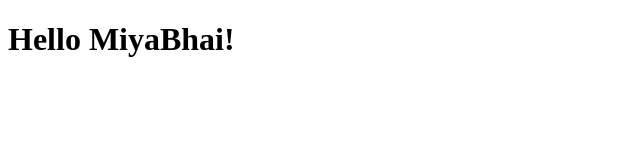
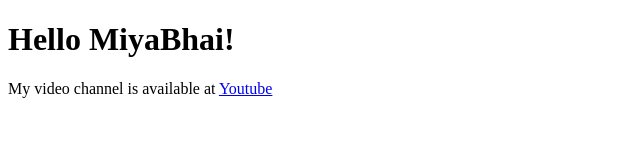
Before and after one commit to areyhawustad/website, a plain HTML site: page docs/index.html in a window 1280 px wide. Shown: the whole page, without its empty margins (0-640 px from the left). Drawn offline with Linux system fonts and the light colour scheme.

Commit message:
Added YouTube Link

```diff
--- a/docs/index.html
+++ b/docs/index.html
@@ -10,6 +10,10 @@
 
   <h1>Hello MiyaBhai!</h1>
 
+  <p>
+    My video channel is available at <a href="https://www.youtube.com/channel/UC9iAYa3zcH1BbBlNY_0OypQ">Youtube</a>
+  </p>
+
 </body>
 
 </html>
```
